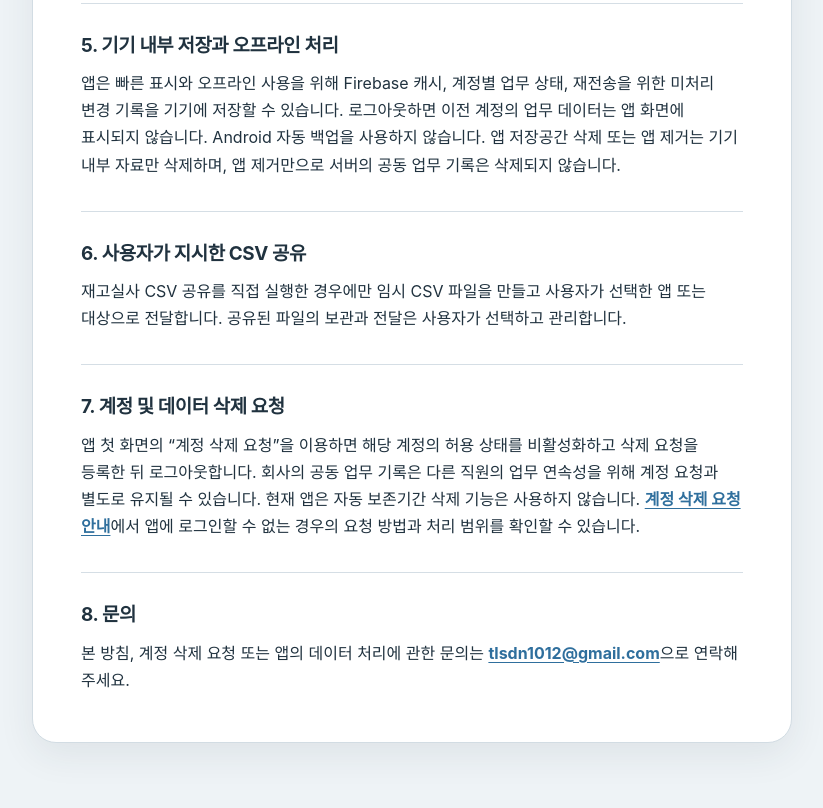
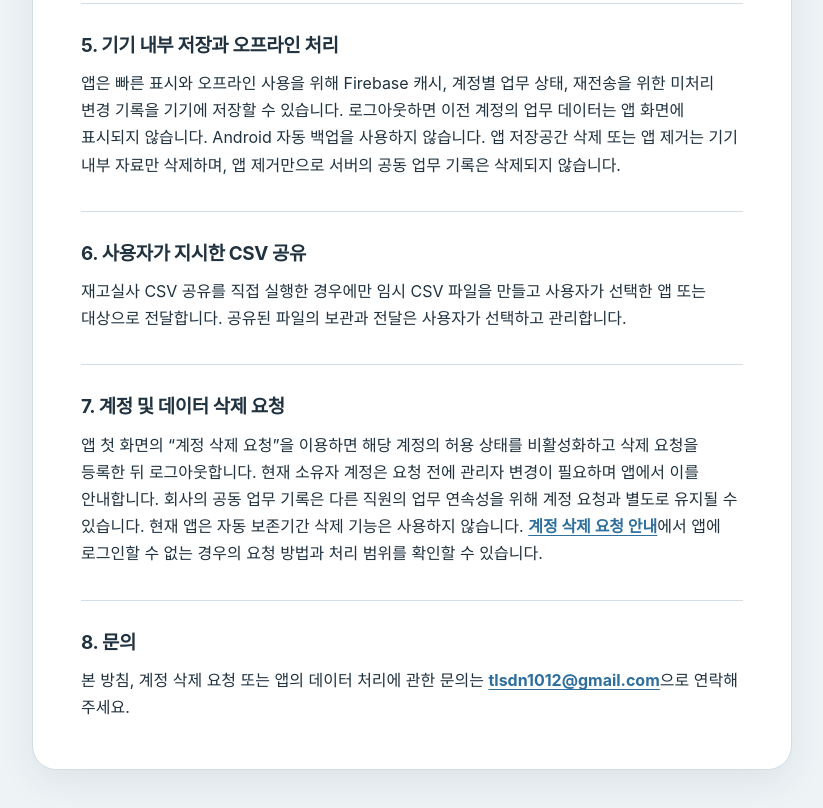
Before and after one commit to SINU1012/ludia-food-production-privacy, a plain HTML site: page index.html in a window 1280 px wide. Shown: the part 1010-1818 px from the top of the page, without its empty margins (228-1051 px from the left). Drawn offline with Linux system fonts and the light colour scheme.

Commit message:
docs: clarify owner deletion request behavior

```diff
--- a/index.html
+++ b/index.html
@@ -138,7 +138,7 @@
 
     <section aria-labelledby="deletion-heading">
       <h2 id="deletion-heading">7. 계정 및 데이터 삭제 요청</h2>
-      <p>앱 첫 화면의 “계정 삭제 요청”을 이용하면 해당 계정의 허용 상태를 비활성화하고 삭제 요청을 등록한 뒤 로그아웃합니다. 회사의 공동 업무 기록은 다른 직원의 업무 연속성을 위해 계정 요청과 별도로 유지될 수 있습니다. 현재 앱은 자동 보존기간 삭제 기능은 사용하지 않습니다. <a href="./data-deletion.html">계정 삭제 요청 안내</a>에서 앱에 로그인할 수 없는 경우의 요청 방법과 처리 범위를 확인할 수 있습니다.</p>
+      <p>앱 첫 화면의 “계정 삭제 요청”을 이용하면 해당 계정의 허용 상태를 비활성화하고 삭제 요청을 등록한 뒤 로그아웃합니다. 현재 소유자 계정은 요청 전에 관리자 변경이 필요하며 앱에서 이를 안내합니다. 회사의 공동 업무 기록은 다른 직원의 업무 연속성을 위해 계정 요청과 별도로 유지될 수 있습니다. 현재 앱은 자동 보존기간 삭제 기능은 사용하지 않습니다. <a href="./data-deletion.html">계정 삭제 요청 안내</a>에서 앱에 로그인할 수 없는 경우의 요청 방법과 처리 범위를 확인할 수 있습니다.</p>
     </section>
 
     <section aria-labelledby="contact-heading">
```
Also changed, not shown: data-deletion.html (+1 -0 lines).
